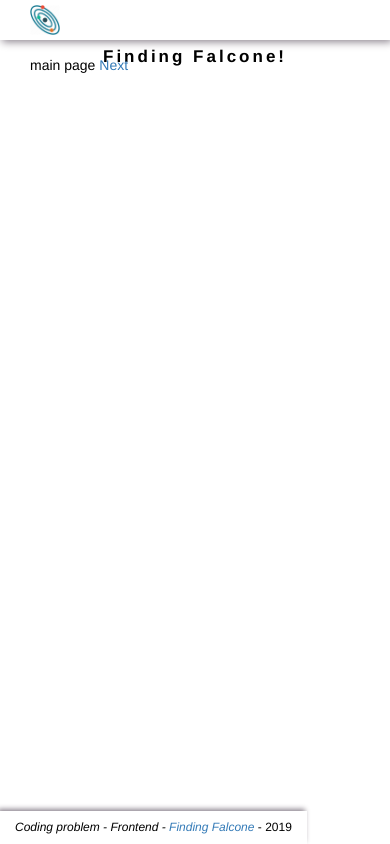
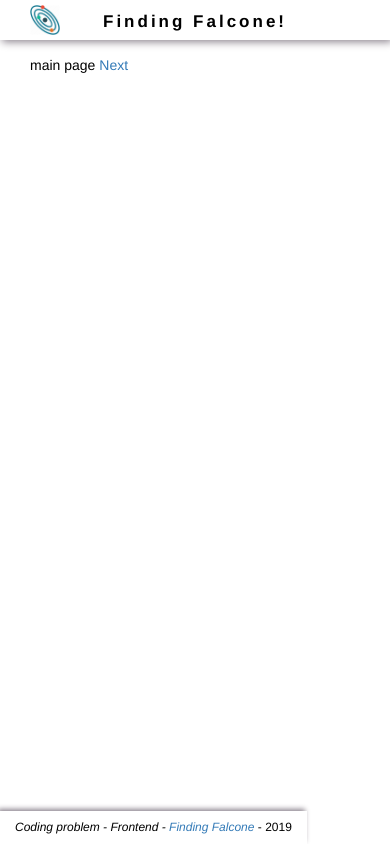
Before and after one commit to bhrthkshr/finding_falcone, a plain HTML site: page index.html in a window 390 px wide. Drawn offline with Linux system fonts and the light colour scheme.

Commit message:
mobile screen fix

```diff
--- a/header.html
+++ b/header.html
@@ -1,11 +1,11 @@
-<div class="col-md-12" style="background-color:#fff;height:40px;box-shadow: 2px 2px 8px #8c848e;">
-  <div class="col-md-2" style="padding-top:5px;">
+<div class="col-md-12 col-sm-12 col-xs-12" style="background-color:#fff;min-height:40px;box-shadow: 2px 2px 8px #8c848e;">
+  <div class="col-md-2 col-sm-2 col-xs-2" style="padding-top:5px;">
     <img src="assets/images/logo.png" width="30px">
   </div>
-  <div class="col-md-8 text-center" style="color:#000;padding-top:10px;font-size:17px;letter-spacing: 3px;">
+  <div class="col-md-8 text-center col-sm-8 col-xs-8" style="color:#000;padding-top:10px;font-size:17px;letter-spacing: 3px;">
     <span><b>Finding Falcone!</b> </span>
   </div>
-  <div class="col-md-2" style="padding-top:10px;">
+  <div class="col-md-2 col-sm-2 col-xs-2" style="padding-top:10px;">
     <ul class="list-unstyled head_option">
       <a href="#/!"><li>Home</li></a>
       <a href="https://www.geektrust.in/" target="_blank"><li>Geektrust</li></a>
--- a/templates/intro.html
+++ b/templates/intro.html
@@ -4,7 +4,7 @@
   }
 </style>
 <div class="container-fluid">
-  <div class="col-md-12" style="margin:0px;padding:15px;">
+  <div class="col-md-12" style="padding-top:55px;">
     <span>main page</span>
     <a href="#!planets">Next</a>
   </div>
```
